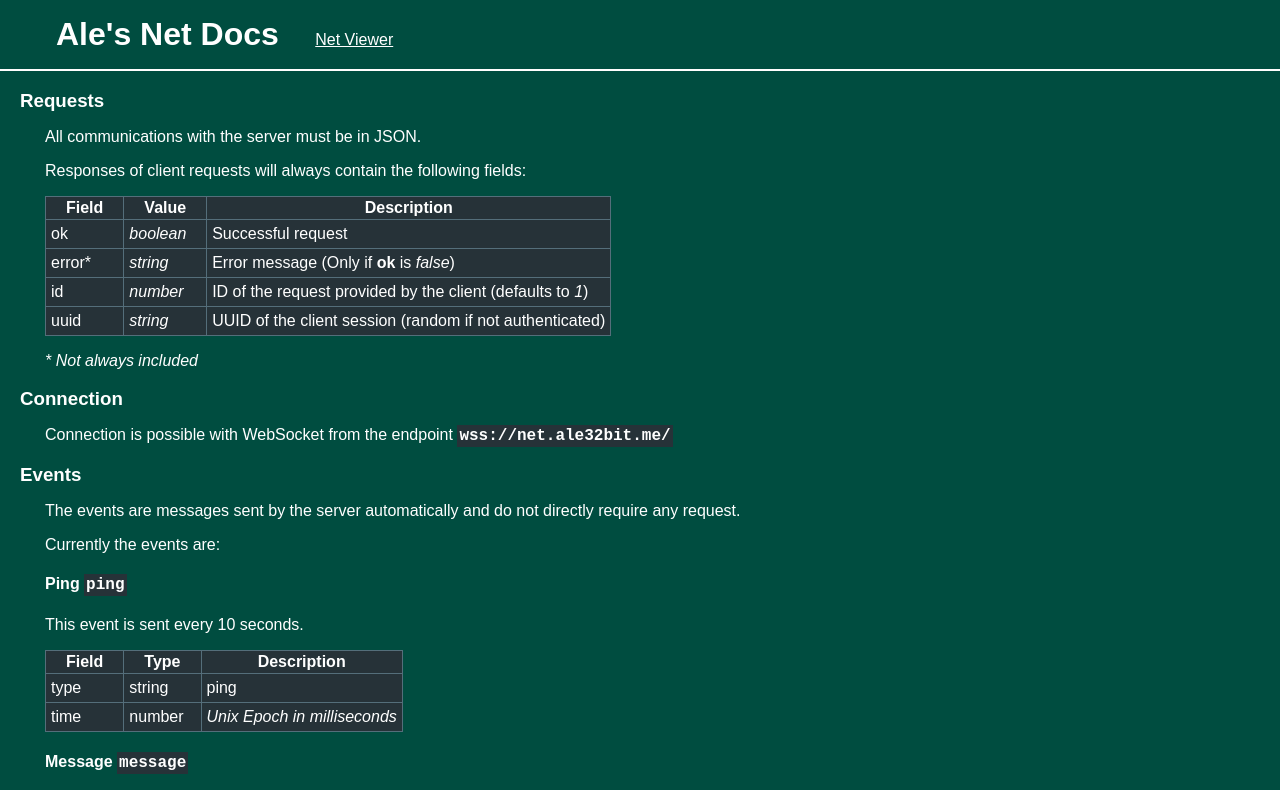
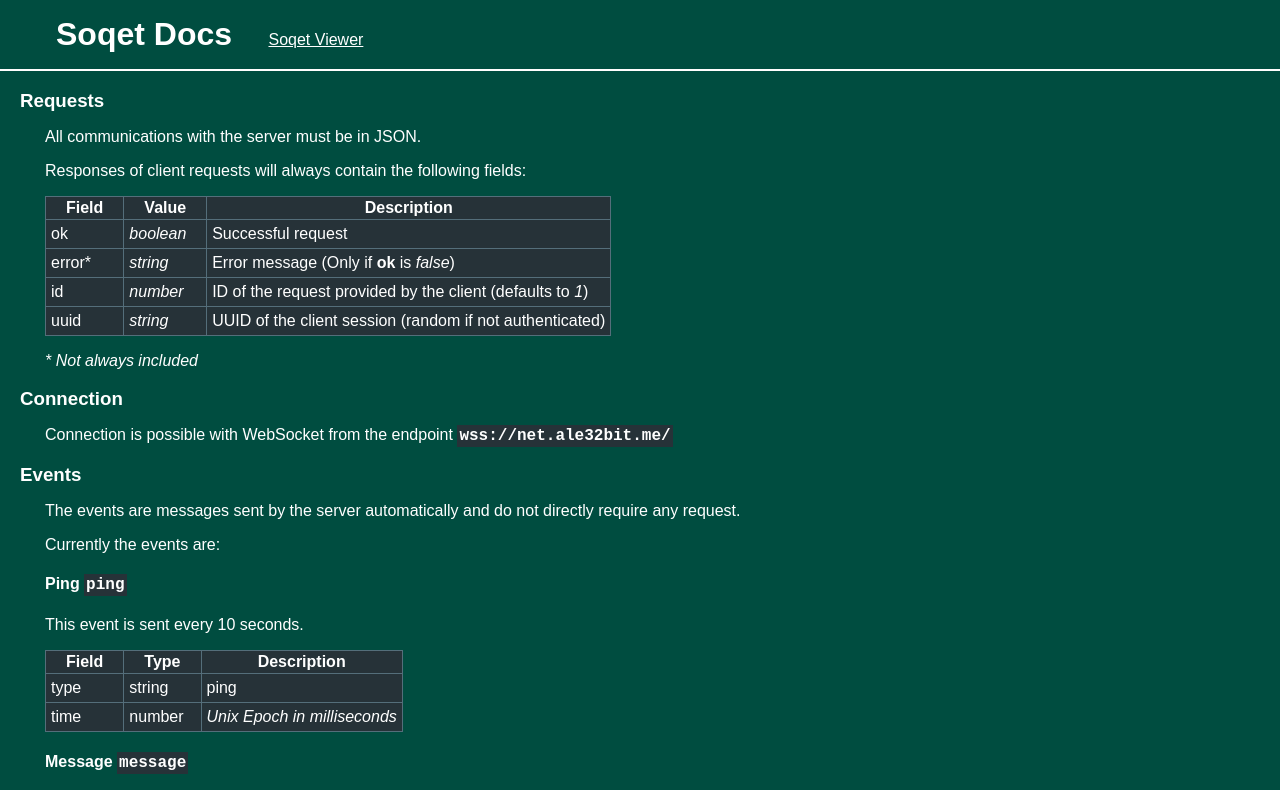
Before and after one commit to Ale32bit/Soqet, a website: page public/index.html in a window 1280 px wide. Shown: the top 790 px of the page. Drawn offline with Linux system fonts and the light colour scheme.

Commit message:
Changed name to Soqet and forgot to add motd

```diff
--- a/index.js
+++ b/index.js
@@ -1,5 +1,5 @@
 /*
-    Ale's Net Server
+    Soqet Server by Ale32bit
 
     MIT License
 
@@ -149,6 +149,7 @@ server.on("connection", ws => { // Listen to clients connecting to the websocket
 
     ws.send(JSON.stringify({ // A friendly message upon connection
         type: "motd",
+        motd: "Welcome to the Soqet network",
         uuid: ws.uuid,
     }));
 
--- a/package.json
+++ b/package.json
@@ -1,5 +1,5 @@
 {
-  "name": "localnet",
+  "name": "soqet",
   "version": "1.0.0",
   "description": "",
   "main": "index.js",
@@ -8,7 +8,7 @@
   },
   "keywords": [],
   "author": "",
-  "license": "ISC",
+  "license": "MIT",
   "dependencies": {
     "ws": "^7.2.1"
   }
--- a/public/index.html
+++ b/public/index.html
@@ -2,7 +2,7 @@
 <html lang="en">
 <head>
     <meta charset="UTF-8">
-    <title>Ale's Net Documentation</title>
+    <title>Soqet Documentation</title>
 
     <style>
         body {
@@ -98,8 +98,8 @@
 
 <div class="top">
     <ul>
-        <li><a style="font-size: 32px; font-weight: 600;">Ale's Net Docs</a></li>
-        <li><a href="/ui.html">Net Viewer</a></li>
+        <li><a style="font-size: 32px; font-weight: 600;">Soqet Docs</a></li>
+        <li><a href="/ui.html">Soqet Viewer</a></li>
     </ul>
 </div>
 
```
Also changed, not shown: public/ui.html (+1 -1 lines), 2 other files.
